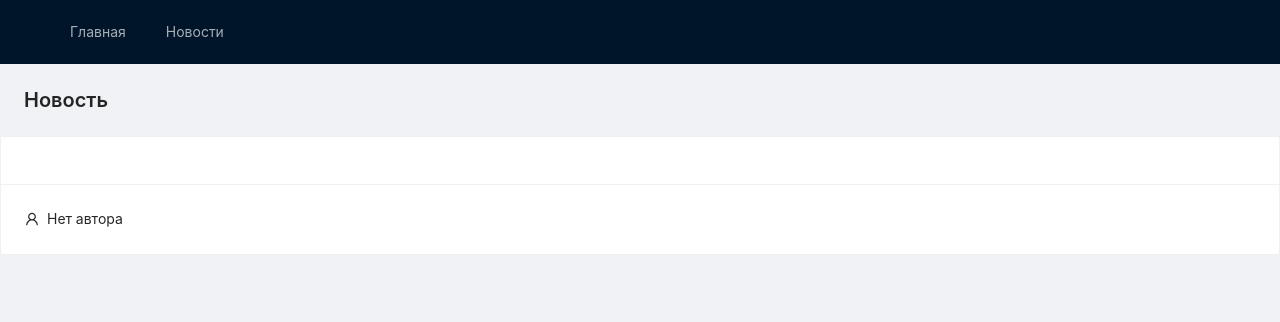
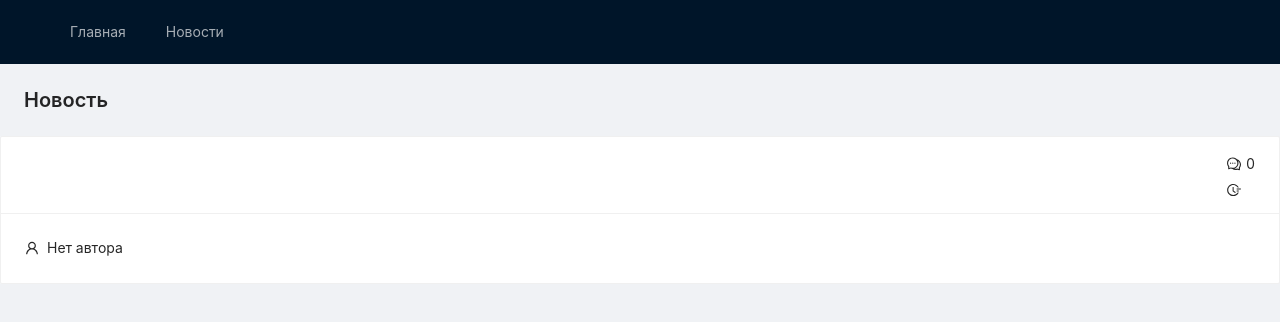
Before and after one commit to happycloudy/avito_test_2022, a React (Vite) app: page /news/0 in a window 1280 px wide. Shown: the top 322 px of the page. Built offline with nearby package versions, Linux system fonts and the light colour scheme; no server answers.

Commit message:
changed date style and added badges for post

```diff
--- a/src/components/simple/ListItem/ListItem.tsx
+++ b/src/components/simple/ListItem/ListItem.tsx
@@ -17,12 +17,12 @@ const ListItem = ({postId}: IProps) => {
             <AntList.Item
                 actions={[
                     <Space>
-                        {React.createElement(StarOutlined)}
+                        <StarOutlined/>
                         {post.score}
                     </Space>,
                     <Space>
-                        {React.createElement(FieldTimeOutlined)}
-                        {(new Date(post.time * 1000)).toLocaleDateString()}
+                        <FieldTimeOutlined/>
+                        {(new Date(post.time * 1000)).toLocaleString()}
                     </Space>,
 
                 ]}>
--- a/src/components/smart/Post/Post.tsx
+++ b/src/components/smart/Post/Post.tsx
@@ -3,17 +3,30 @@ import {useParams} from "react-router-dom";
 import {Card, Space} from "antd";
 import {useGetPostByIdQuery} from "../../../services/PostService/PostService";
 import Comments from "../../simple/Comments/Comments";
-import {UserOutlined} from '@ant-design/icons'
+import {FieldTimeOutlined, UserOutlined, CommentOutlined} from '@ant-design/icons'
 
 
 const Post = () => {
     const {id} = useParams<{ id: string }>()
     const {data: post, isLoading} = useGetPostByIdQuery(parseInt(id))
-    const date = post ? (new Date(post.time * 1000).toLocaleDateString()) : undefined
+    const date = post ? (new Date(post.time * 1000).toLocaleString()) : undefined
 
     return (
         <>
-            <Card loading={isLoading} title={post?.title} extra={[<span key={'date'}>{date}</span>]}>
+            <Card loading={isLoading}
+                  title={post?.title}
+                  extra={
+                      <Space direction={'vertical'} align={'start'}>
+                             <span className={'post-card-badge'}>
+                              <CommentOutlined />
+                              <p>{post?.comments?.length || 0}</p>
+                          </span>
+                          <span className={'post-card-badge'}>
+                              <FieldTimeOutlined/>
+                              <p>{date}</p>
+                          </span>
+                      </Space>
+                  }>
                 <Space>
                     <UserOutlined/>
                     {post?.by || 'Нет автора'}
--- a/src/styles.css
+++ b/src/styles.css
@@ -11,3 +11,13 @@
 .comments-wrap {
     margin-top: 15px;
 }
+
+.post-card-badge {
+    display: flex;
+    align-items: center;
+    justify-content: center;
+}
+
+.post-card-badge > *:last-child {
+    margin: 0 0 0 5px;
+}
```
